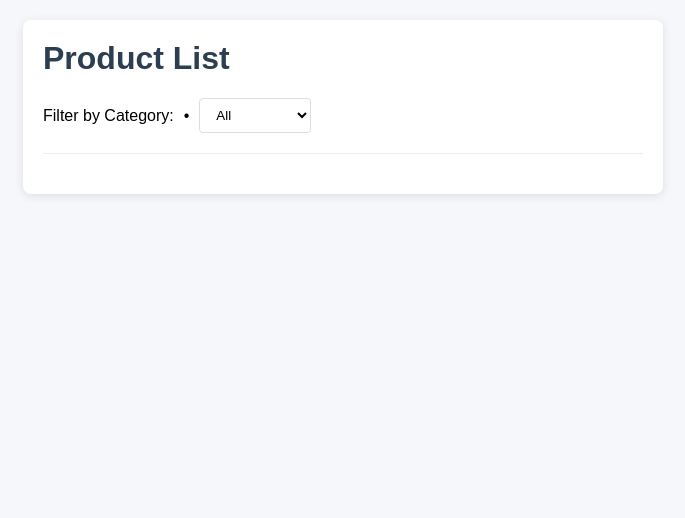
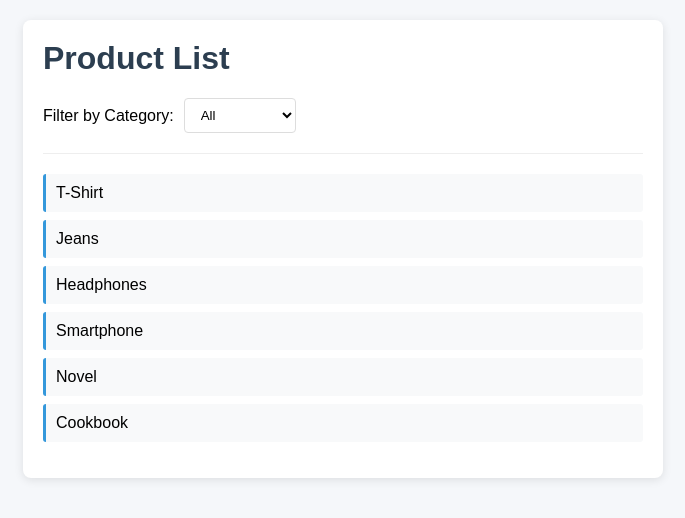
Before and after one commit to Arshitasim/web-list, a plain HTML site: page index.html in a window 1280 px wide. Shown: the whole page, without its empty margins (297-982 px from the left). Drawn offline with Linux system fonts and the light colour scheme.

Commit message:
Update index.html

```diff
--- a/index.html
+++ b/index.html
@@ -1,3 +1,4 @@
+
 <!DOCTYPE html>
 	<html lang="en">
 	<head>
@@ -44,8 +45,8 @@ margin: 20px 0;
 	}
 	.product-list {
 	list-style-type: none;
-padding: 0;}
-
+	padding: 0;
+	}
 	.product-item {
 	padding: 10px;
 	margin: 8px 0;
@@ -58,10 +59,9 @@ border-radius: 3px;
 	<body>
 	<div class="container">
 	<h1>Product List</h1>
-
 	<div class="filter">
 	<label for="category">Filter by Category:</label>
-•	<select id="category">
+	<select id="category">
 	<option value="all">All</option>
 	<option value="Clothing">Clothing</option>
 	<option value="Electronics">Electronics</option>
@@ -88,17 +88,14 @@ const products = [
 
 	const categorySelect = document.getElementById('category');
 	const productsContainer = document.getElementById('products');
-
 	function showProducts(category) {
 	productsContainer.innerHTML = '';
-
 	const filteredProducts = category === 'all'
 	? products
 	: products.filter(product => product.category === category);
 
 	const productList = document.createElement('ul');
 	productList.className = 'product-list';
-
 
 filteredProducts.forEach(product => {
 	const item = document.createElement('li');
@@ -107,7 +104,7 @@ item.textContent = product.name;
 	productList.appendChild(item);
 	});
 
-•	productsContainer.appendChild(productList);
+	productsContainer.appendChild(productList);
 	}
 
 	categorySelect.addEventListener('change', () => {
```
Lines whose indentation alone changed are shown as unchanged.
